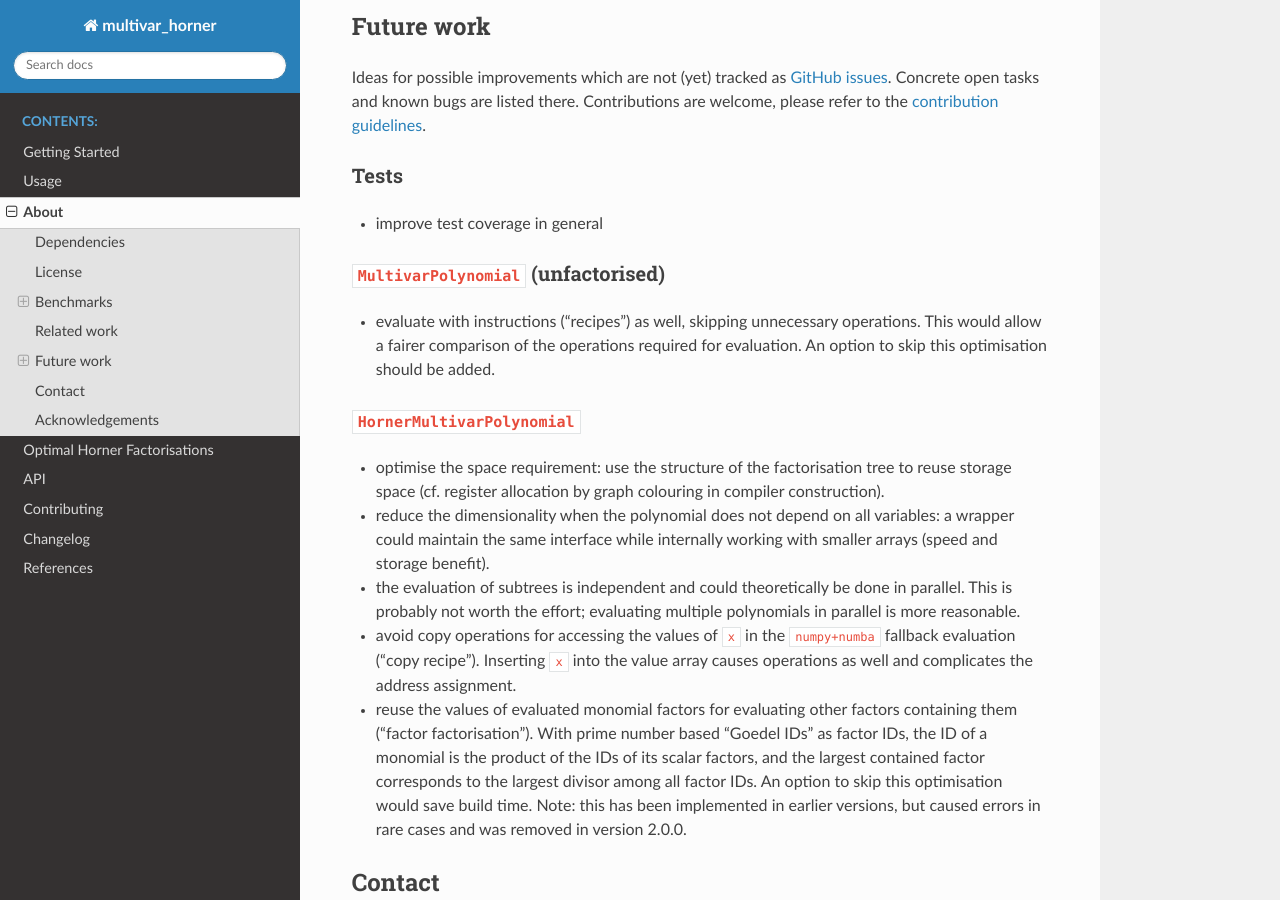
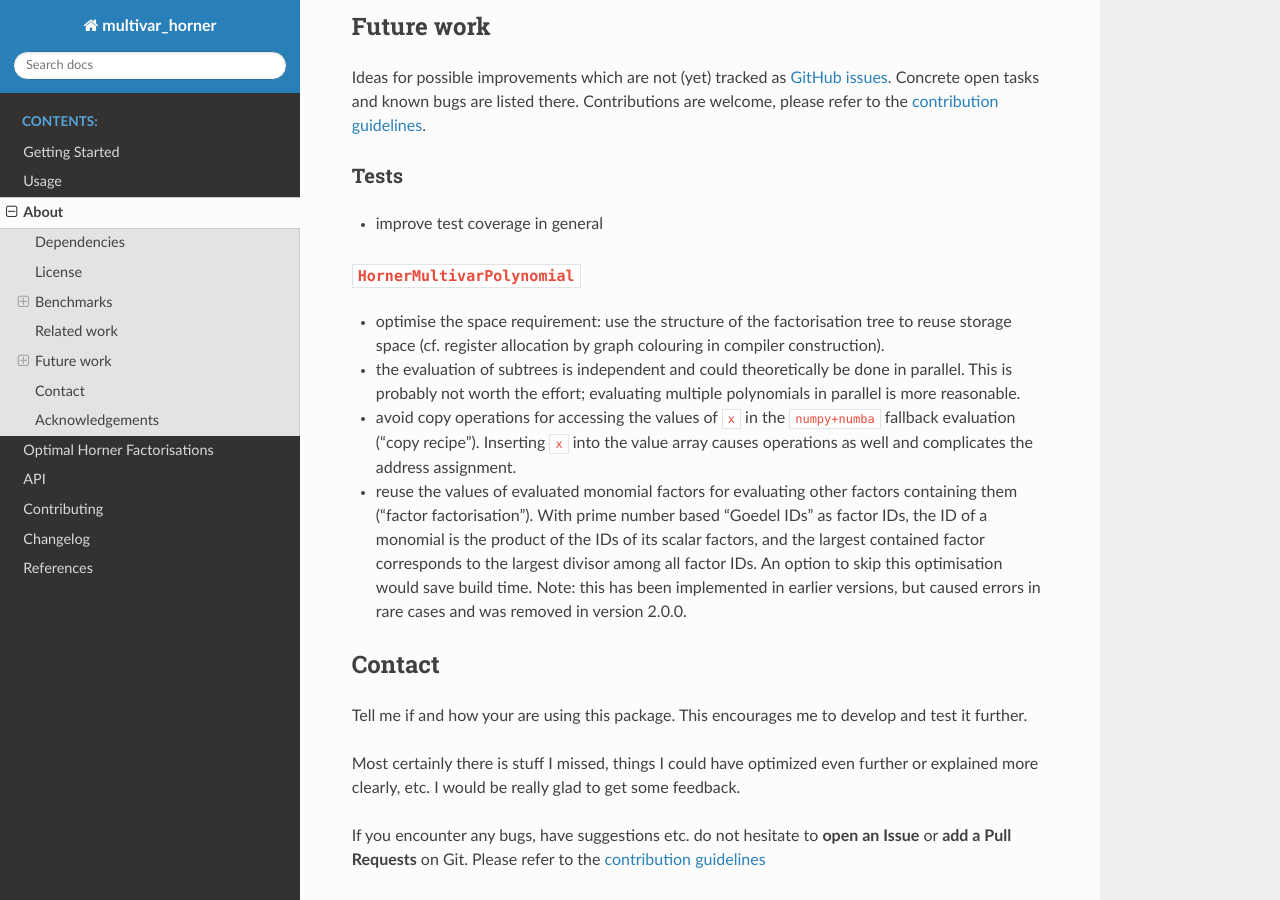
Before and after one commit to jannikmi/multivar_horner, a Sphinx documentation site: the page built from docs/2_about.rst, in a window 1280 px wide and 900 px high, scrolled down 5821 px. Built offline with Sphinx 7.4.7 and the Read the Docs theme 3.1.0, drawn with Linux system fonts in a browser that asks for light colours; cross-references to code outside the pages are shown as plain code.

Commit message:
Remove future work items now tracked in #95 and #96
Co-Authored-By: Claude Opus 5.5 <noreply@anthropic.com>
Claude-Session: https://claude.ai/code/session_01SRHzFmKwKxjBE149eWktHJ

```diff
--- a/docs/2_about.rst
+++ b/docs/2_about.rst
@@ -217,21 +217,11 @@ Tests
 * improve test coverage in general
 
 
-``MultivarPolynomial`` (unfactorised)
-^^^^^^^^^^^^^^^^^^^^^^^^^^^^^^^^^^^^^
-
-* evaluate with instructions ("recipes") as well, skipping unnecessary operations.
-  This would allow a fairer comparison of the operations required for evaluation.
-  An option to skip this optimisation should be added.
-
-
 ``HornerMultivarPolynomial``
 ^^^^^^^^^^^^^^^^^^^^^^^^^^^^
 
 * optimise the space requirement: use the structure of the factorisation tree to reuse storage space
   (cf. register allocation by graph colouring in compiler construction).
-* reduce the dimensionality when the polynomial does not depend on all variables:
-  a wrapper could maintain the same interface while internally working with smaller arrays (speed and storage benefit).
 * the evaluation of subtrees is independent and could theoretically be done in parallel.
   This is probably not worth the effort; evaluating multiple polynomials in parallel is more reasonable.
 * avoid copy operations for accessing the values of ``x`` in the ``numpy+numba`` fallback evaluation ("copy recipe").
```
